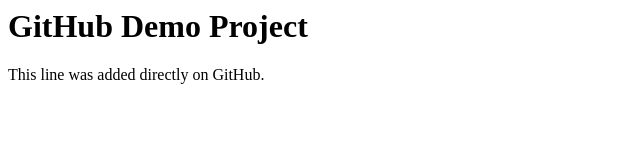
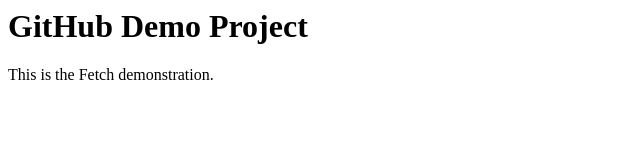
Before and after one commit to DADDYKOOL14/git-demo-project, a plain HTML site: page index.html in a window 1280 px wide. Shown: the full height of the page, 0-640 px from the left. Drawn offline with Linux system fonts and the light colour scheme.

Commit message:
Update index.html

```diff
--- a/index.html
+++ b/index.html
@@ -1,2 +1,2 @@
 <html><body><h1>GitHub Demo Project</h1></body></html>
-<p>This line was added directly on GitHub.</p>
+<p>This is the Fetch demonstration.</p>
```
